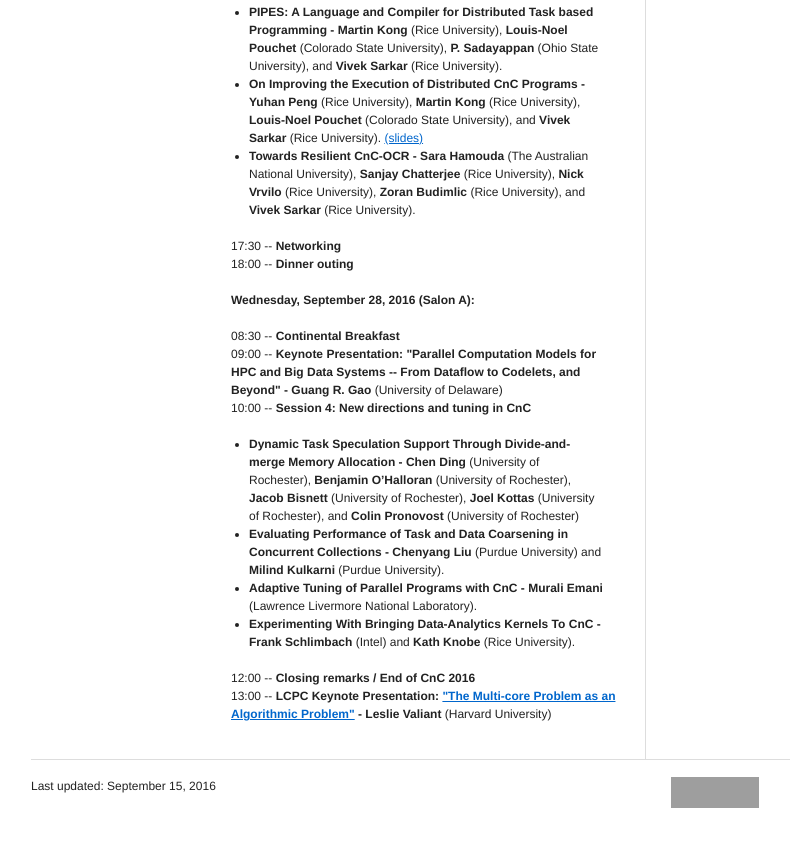
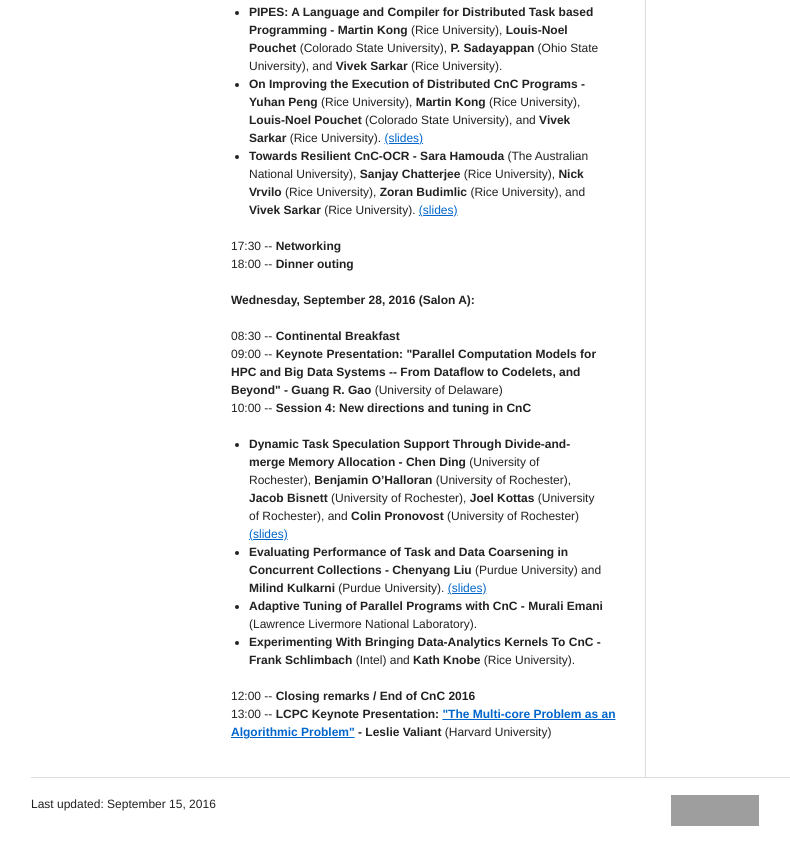
Before and after one commit to cncworkshop2016/cncworkshop2016.github.io, a plain HTML site: page index.html in a window 1280 px wide. Shown: the part 1290-2134 px from the top of the page, without its empty margins (134-924 px from the left). Drawn offline with Linux system fonts and the light colour scheme; grey boxes are pictures that could not be loaded.

Commit message:
Additional slides.

```diff
--- a/index.html
+++ b/index.html
@@ -170,8 +170,8 @@
 			<li><strong>PIPES: A Language and Compiler for Distributed Task based Programming - Martin Kong</strong> (Rice University), <strong>Louis-Noel Pouchet</strong> (Colorado State University), <strong>P. Sadayappan</strong> (Ohio State University), and <strong>Vivek Sarkar</strong> (Rice University).</li>
 			<li><strong>On Improving the Execution of Distributed CnC Programs - Yuhan Peng</strong> (Rice University), <strong>Martin Kong</strong> (Rice University), <strong>Louis-Noel Pouchet</strong> (Colorado State University), and <strong>Vivek Sarkar</strong> (Rice University).
 		        <a href=slides/cnc16-peng.pdf>(slides) </a> </li>
-			</li>
-			<li><strong>Towards Resilient CnC-OCR - Sara Hamouda</strong> (The Australian National University), <strong>Sanjay Chatterjee</strong> (Rice University), <strong>Nick Vrvilo</strong> (Rice University), <strong>Zoran Budimlic</strong> (Rice University), and <strong>Vivek Sarkar</strong> (Rice University).</li>
+			<li><strong>Towards Resilient CnC-OCR - Sara Hamouda</strong> (The Australian National University), <strong>Sanjay Chatterjee</strong> (Rice University), <strong>Nick Vrvilo</strong> (Rice University), <strong>Zoran Budimlic</strong> (Rice University), and <strong>Vivek Sarkar</strong> (Rice University).
+		        <a href=slides/cnc16-hamouda.pdf>(slides) </a> </li>
 		</ul>
 
         	17:30 -- <strong>Networking</strong><br />
@@ -184,8 +184,10 @@
 			              -- From Dataflow to Codelets, and Beyond" - Guang R. Gao</strong> (University of Delaware)<br />
 		<p>10:00 -- <strong>Session 4: New directions and tuning in CnC</strong><br /></p>
 		<ul>
-			<li><strong>Dynamic Task Speculation Support Through Divide-and-merge Memory Allocation - Chen Ding</strong> (University of Rochester), <strong>Benjamin O’Halloran</strong> (University of Rochester), <strong>Jacob Bisnett</strong> (University of Rochester), <strong>Joel Kottas</strong> (University of Rochester), and <strong>Colin Pronovost</strong> (University of Rochester)</li>
-			<li><strong>Evaluating Performance of Task and Data Coarsening in Concurrent Collections - Chenyang Liu</strong> (Purdue University) and <strong>Milind Kulkarni</strong> (Purdue University).</li>
+			<li><strong>Dynamic Task Speculation Support Through Divide-and-merge Memory Allocation - Chen Ding</strong> (University of Rochester), <strong>Benjamin O’Halloran</strong> (University of Rochester), <strong>Jacob Bisnett</strong> (University of Rochester), <strong>Joel Kottas</strong> (University of Rochester), and <strong>Colin Pronovost</strong> (University of Rochester)
+		        <a href=slides/cnc16-ohalloran.pdf>(slides) </a> </li>
+			<li><strong>Evaluating Performance of Task and Data Coarsening in Concurrent Collections - Chenyang Liu</strong> (Purdue University) and <strong>Milind Kulkarni</strong> (Purdue University).
+		        <a href=slides/cnc16-liu.pdf>(slides) </a> </li>
 			<li><strong>Adaptive Tuning of Parallel Programs with CnC - Murali Emani </strong> (Lawrence Livermore National Laboratory).</li>
 			<li><strong>Experimenting With Bringing Data-Analytics Kernels To CnC - Frank Schlimbach</strong> (Intel) and <strong>Kath Knobe</strong> (Rice University).</li>
 		</ul>
```
Also changed, not shown: 3 other files.
